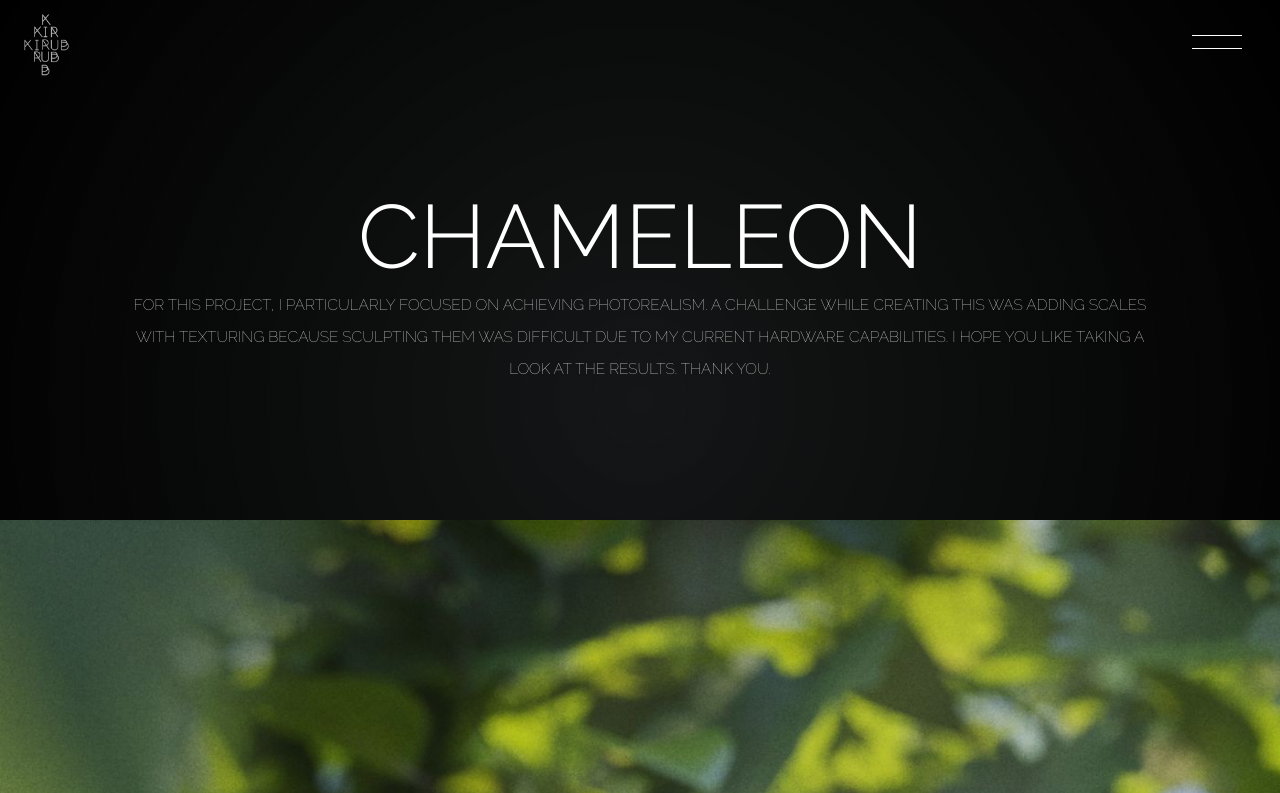
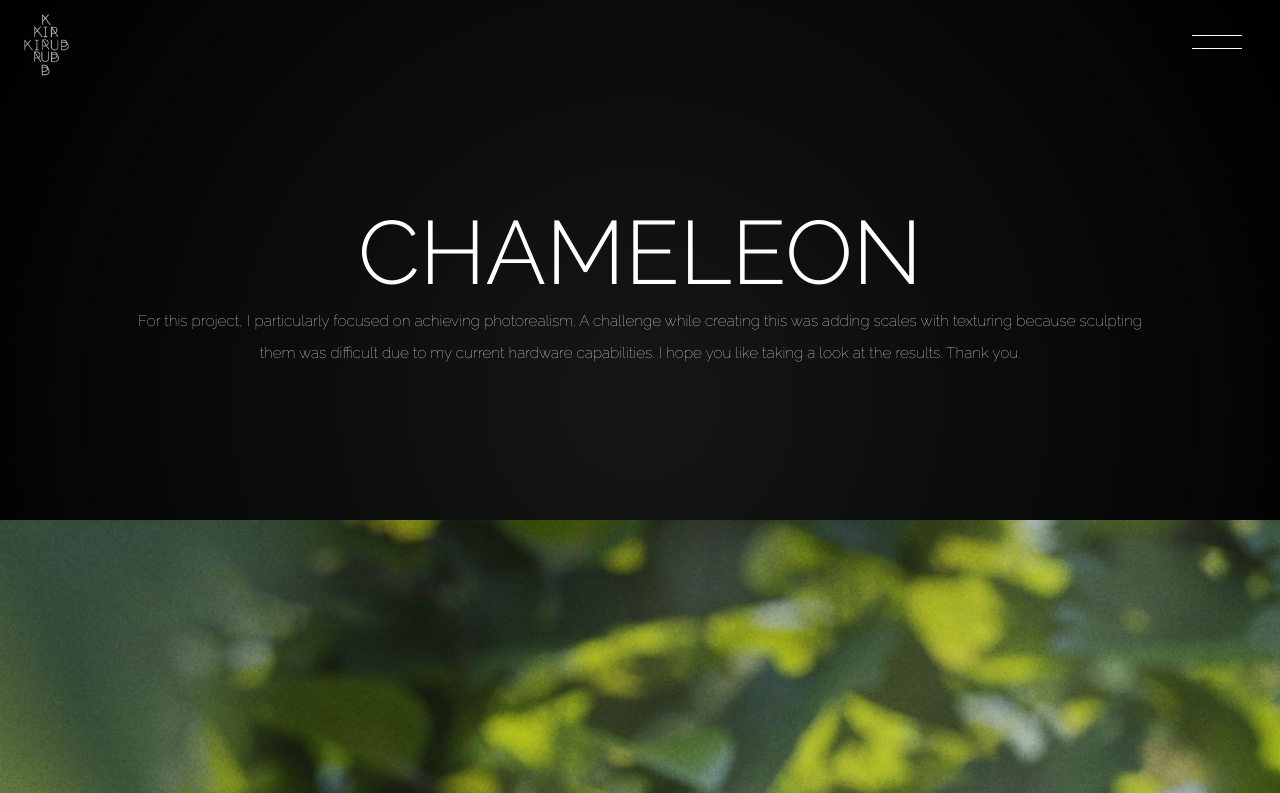
Before and after one commit to kidusfmariam/kirubel, a React (Vite) app: page /projects/CHAMELEON in a window 1280 px wide. Shown: the top 793 px of the page. Built offline with nearby package versions, Linux system fonts and the light colour scheme.

Commit message:
styling fixes

```diff
--- a/src/Components/Project Detail/ProjectDetail.css
+++ b/src/Components/Project Detail/ProjectDetail.css
@@ -23,7 +23,6 @@
     text-align: center;
     width: 80%;
     font-weight: 100;
-    text-transform: uppercase;
     line-height: 4vh;
     font-size: clamp(.7rem, 1.2vw, 5rem);
 }
--- a/src/Containers/Parallax Container/Parallax.css
+++ b/src/Containers/Parallax Container/Parallax.css
@@ -1,8 +1,7 @@
 .parallax-container{
     width: 100%;
-    height: 100vh;
-    overflow-x: hidden ;
-    overflow-y: scroll;
+    height: auto;
+    overflow-x: hidden;
     scroll-snap-align: start;
     scroll-behavior: smooth;
     scroll-snap-type: y mandatory;
--- a/src/Containers/Parallax Container/Parallax.jsx
+++ b/src/Containers/Parallax Container/Parallax.jsx
@@ -6,7 +6,7 @@ import { projects } from '../../../Projects'
 const Parallax = () => {
   console.log(projects)
   return (
-    <div className='parallax-container'>
+    <>
         {
             projects.map((item) => {
               return (
@@ -23,7 +23,7 @@ const Parallax = () => {
               )
             })
         }
-    </div>
+    </>
   )
 }
 
--- a/src/index.css
+++ b/src/index.css
@@ -12,6 +12,9 @@
 *::selection{
     background-color: rgb(180, 179, 179);
     color: var(--bg-main);
+}
+*{
+    scroll-behavior: smooth;
 }
 body{
     background-image: radial-gradient(circle, rgb(49, 144, 228, 0.1) -1000%, var(--bg-main) 100%);
```
